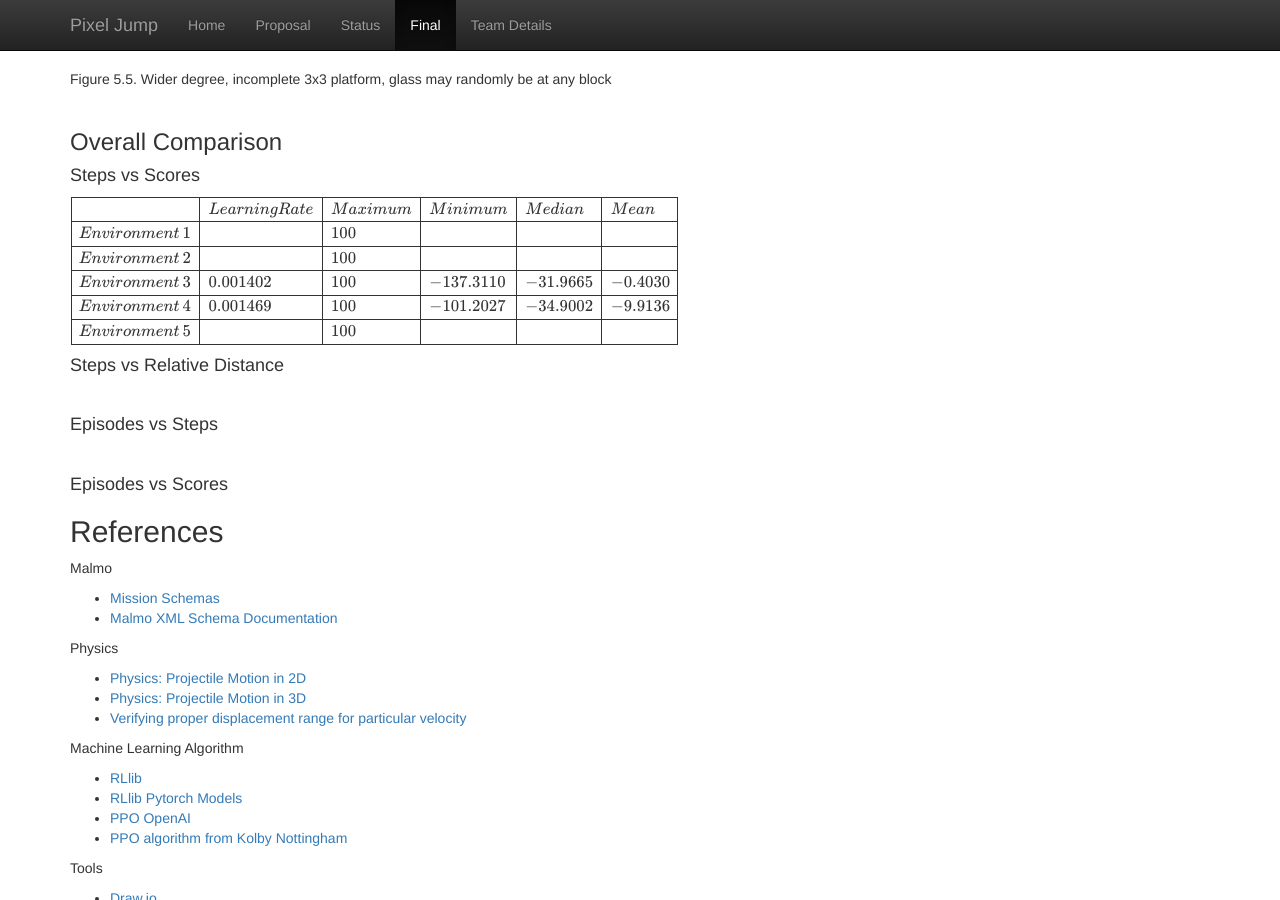
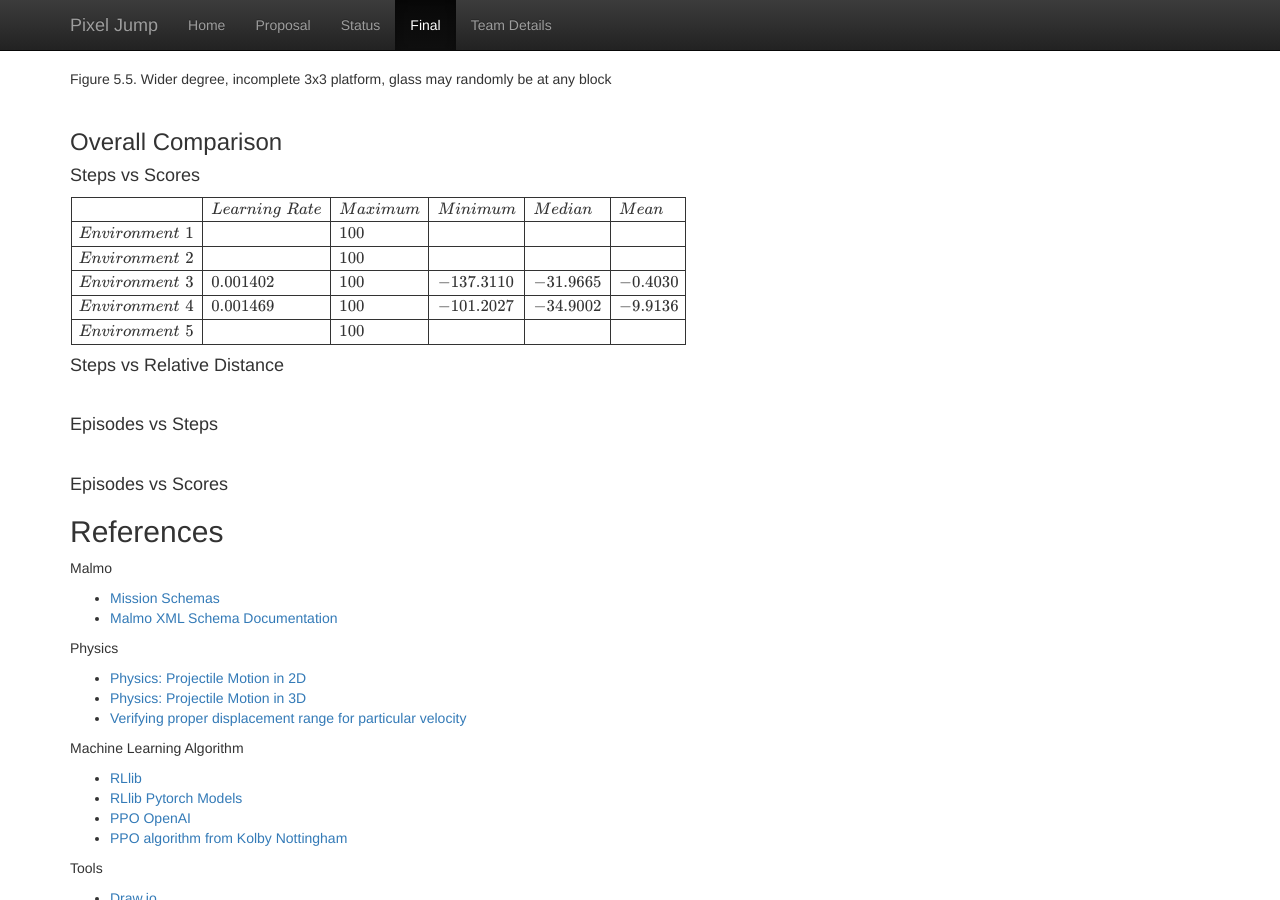
Before and after one commit to bikaylee/Jump-Jump, a Jekyll site: the page built from docs/final.md, in a window 1280 px wide and 900 px high, scrolled down 9347 px. Built offline with Jekyll 4.4.1, drawn with Linux system fonts in a browser that asks for light colours; our own code applies the rules of GitHub Pages for plain Markdown files; formulas are drawn with MathJax 3.

Commit message:
Update final.md

```diff
--- a/docs/final.md
+++ b/docs/final.md
@@ -185,12 +185,12 @@ Figure 5.5. Wider degree, incomplete 3x3 platform, glass may randomly be at any
 $$
 \begin{array}{|l|l|l|l|l|l|}
 \hline
-              & Learning Rate & Maximum & Minimum   & Median   & Mean    \\ \hline
-Environment\, 1 &               & 100     &           &          &         \\ \hline
-Environment\, 2 &               & 100     &           &          &         \\ \hline
-Environment\, 3 & 0.001402      & 100     & -137.3110 & -31.9665 & -0.4030 \\ \hline
-Environment\, 4 & 0.001469      & 100     & -101.2027 & -34.9002 & -9.9136 \\ \hline
-Environment\, 5 &               & 100     &           &          &         \\ \hline
+                  & Learning\,\, Rate & Maximum & Minimum   & Median   & Mean    \\ \hline
+Environment\,\, 1 &                   & 100     &           &          &         \\ \hline
+Environment\,\, 2 &                   & 100     &           &          &         \\ \hline
+Environment\,\, 3 & 0.001402          & 100     & -137.3110 & -31.9665 & -0.4030 \\ \hline
+Environment\,\, 4 & 0.001469          & 100     & -101.2027 & -34.9002 & -9.9136 \\ \hline
+Environment\,\, 5 &                   & 100     &           &          &         \\ \hline
 \end{array}
 $$
 <br>
```
